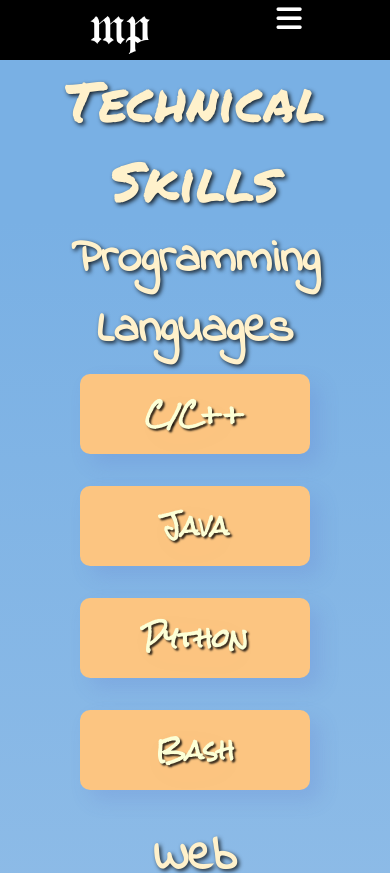
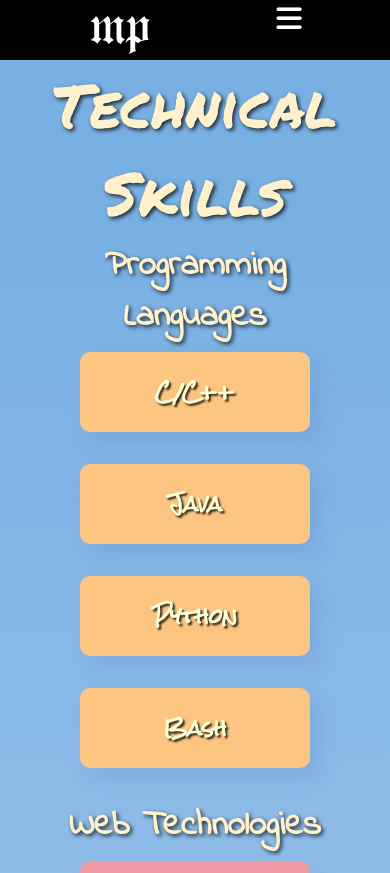
Before and after one commit to madelinepinto/personal-website, a React (Create React App) app: page /Skills in a window 390 px wide. Shown: the top 873 px of the page. Built offline with nearby package versions, Linux system fonts and the light colour scheme; a web font is replaced by a local one.

Commit message:
text sizes

```diff
--- a/src/App.css
+++ b/src/App.css
@@ -17,6 +17,9 @@
   background-color: #79b0e4;
   text-shadow: 2px 2px 4px rgba(0, 0, 0, 0.8);
   font-family: 'Permanent Marker';
+  @media (max-width: 960px) {
+    font-size: 60px;
+  }
 }
 
 .skills-container {
@@ -29,12 +32,6 @@
   text-shadow: 2px 2px 4px rgba(0, 0, 0, 0.8);
   font-family: 'Permanent Marker';
   margin-bottom: -45px;
-  @media (max-width: 960px) {
-    h1.skills {
-      font-size: 55px;
-    }
-  }
-
 }
 
 .home-container {
--- a/src/components/pages/Tech/TechCards.css
+++ b/src/components/pages/Tech/TechCards.css
@@ -53,6 +53,9 @@
   line-height: 40px;
   text-align: center;
   font-family: 'Rock Salt';
+  @media (max-width: 960px) {
+    font-size: 20px;
+  }
 }
 
 .techCards__item__pic-wrap {
@@ -79,6 +82,9 @@
   margin-bottom: 10px;
   color: #fff1cb;
   text-shadow: 2px 2px 4px rgba(0, 0, 0, 0.8);
+  @media (max-width: 960px) {
+    font-size: 35px;
+  }
 }
 
 .techCards__item__img {
@@ -111,13 +117,13 @@
   }
 }
 
-@media only screen and (min-width: 1024px) {
+@media only screen and (min-width: 960px) {
   .techCards__items {
     display: flex;
   }
 }
 
-@media only screen and (max-width: 1024px) {
+@media only screen and (max-width: 960px) {
   .techCards__item {
     margin-bottom: 2rem;
   }
```
